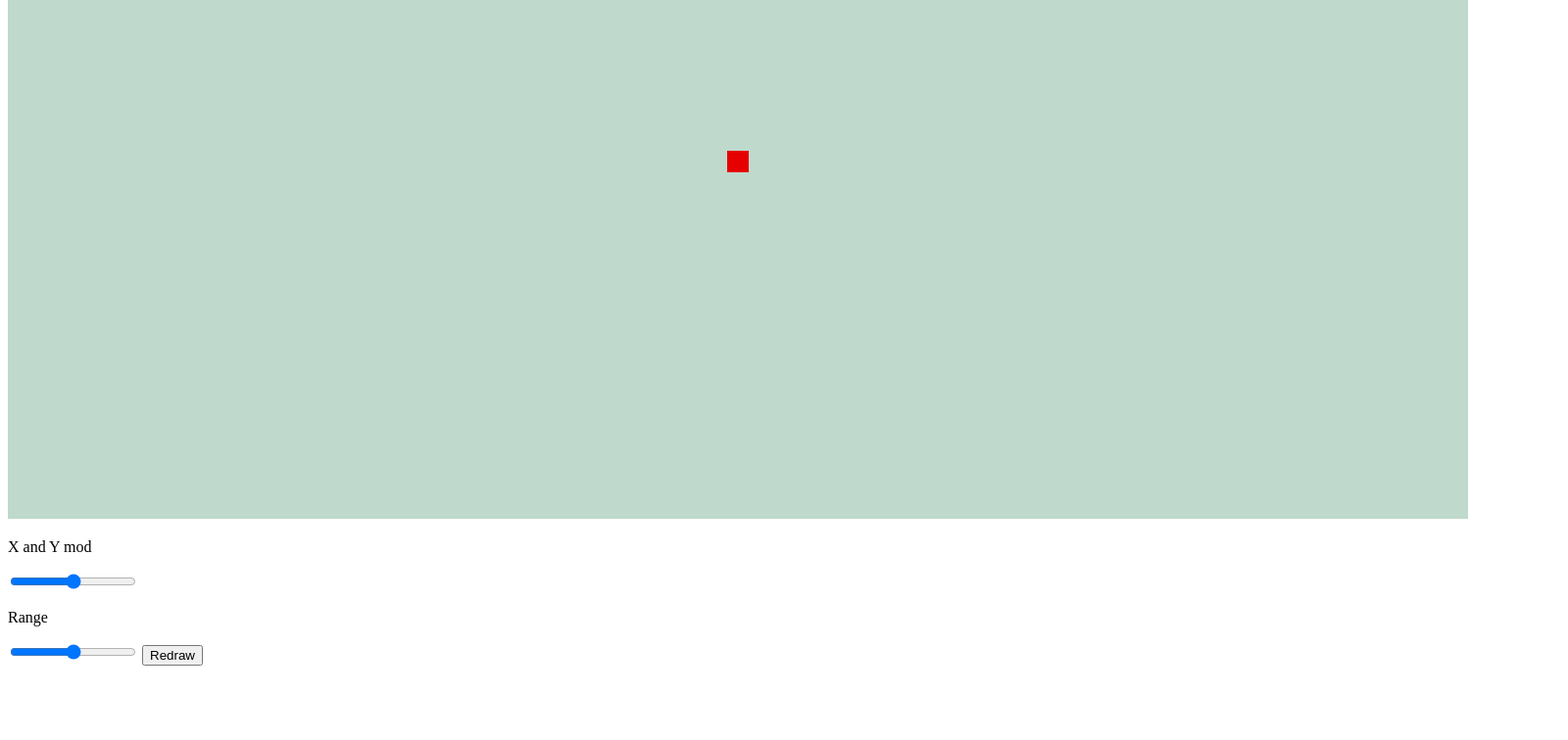
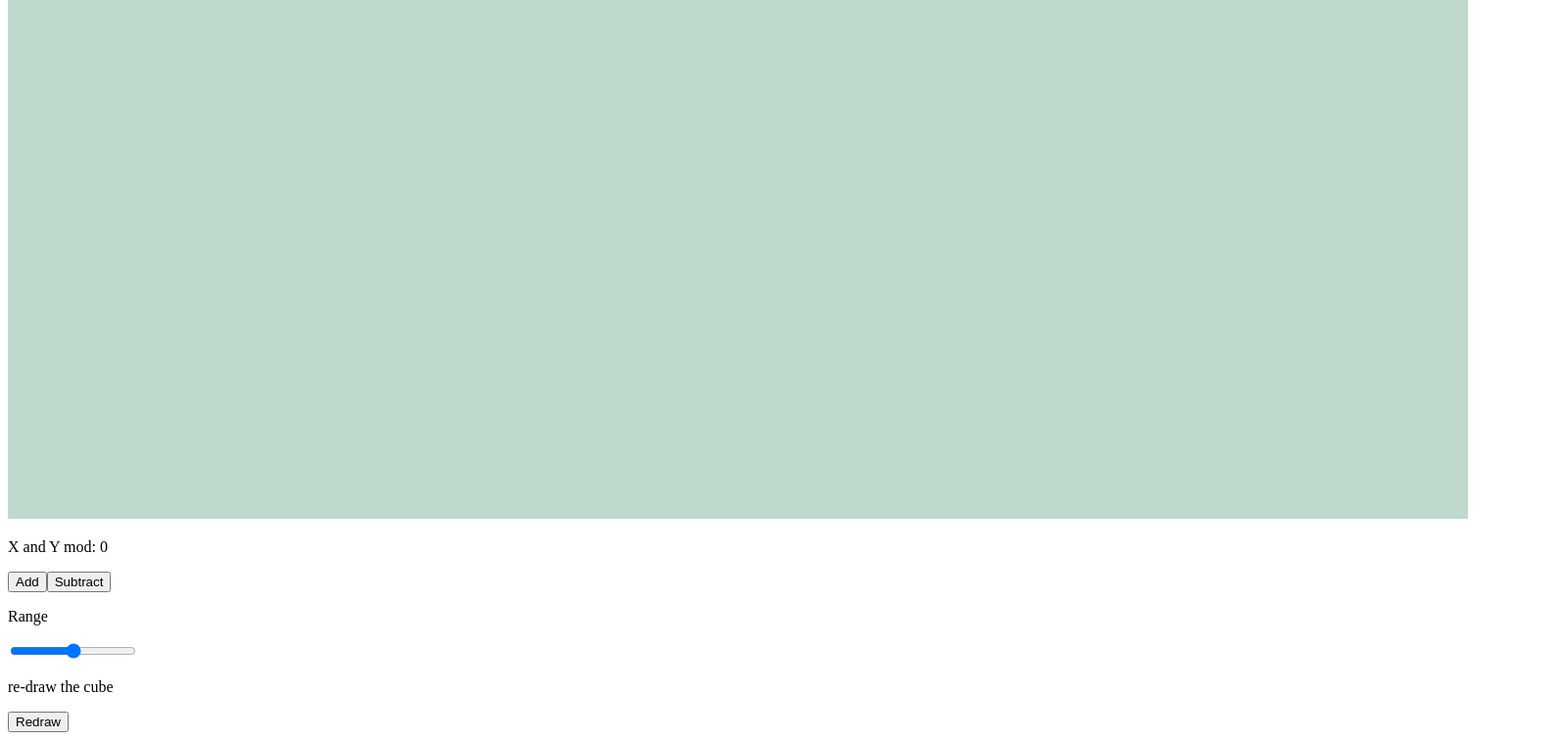
Before and after one commit to Tevz-Beskovnik/webglelectronproject, an Electron app: page src/index.html in a window 1600 px wide. Shown: the part 208-964 px from the top of the page at 98% size. Before the commit the page ends 896 px from the top, so only its background shows below. Drawn offline with Linux system fonts and the light colour scheme; no server answers.

Commit message:
added better movement trough noise

```diff
--- a/src/getVal.js
+++ b/src/getVal.js
@@ -8,7 +8,13 @@ const viewPortGL = require("../functions/viewportGL");
 const CubeTriCoords = require("../functions/CubeTriCoords");
 const perlinNoise = require("perlin-noise-3d");
 const noise = new perlinNoise(Math.random()*120482);
-const displayNum = 0;
+const displayNum = 1;
+var range = 0;
+
+const Alea = require("alea");
+var random = new Alea(11204481988);
+const simplexNoise = require("simplex-noise");
+const simplex = new simplexNoise(random);
 
 const cubeSides = [
     //SOUTH
@@ -60,7 +66,7 @@ const h = 30
 const w = 30
 const l = 30
 
-const MarchTriCoords = new CubeTriCoords(w, h, l, 0.4, 10, noise);
+const MarchTriCoords = new CubeTriCoords(w, h, l, 0.4, 0, noise);
 
 const vpGL = new viewPortGL(730, 1490, 60, 90, "canv", 17);
 
@@ -124,13 +130,30 @@ if(displayNum == 0){
     }, 50);
 }
 
+
+
+function addRange(){
+    let div = document.getElementById("range")
+
+    range+=1;
+
+    div.innerHTML = "X and Y mod: " + range;
+}
+
+function removeRange(){
+    let div = document.getElementById("range")
+
+    range-=1;
+
+    div.innerHTML = "X and Y mod: " + range;
+}
+
 function redraw(){
-    var rangeXY = document.getElementById("rangeMod").value;
     var rangeDens = document.getElementById("densityMod").value/100;
 
-    console.log(rangeXY, rangeDens);
+    console.log(range/10, rangeDens);
 
-    const MarchTriCubesRe = new CubeTriCoords(w, h, l, rangeDens, rangeXY, noise);
+    const MarchTriCubesRe = new CubeTriCoords(w, h, l, rangeDens, range, noise);
 
     marchCubArr = [];
 
--- a/src/index.html
+++ b/src/index.html
@@ -9,10 +9,11 @@
   <body>
     <canvas id="canv"></canvas>
     <div class="sliders">
-      <p>X and Y mod</p>
-      <input type="range" id="rangeMod" min="0" max="1000">
+      <p id="range">X and Y mod: 0</p>
+      <button onclick="addRange();">Add</button><button onclick="removeRange();">Subtract</button>
       <p>Range</p>
       <input type="range" id="densityMod" min="0" max="100">
+      <p>re-draw the cube</p>
       <button id="Redraw" onclick="redraw();">Redraw</button>
     </div>
   </body>
```
